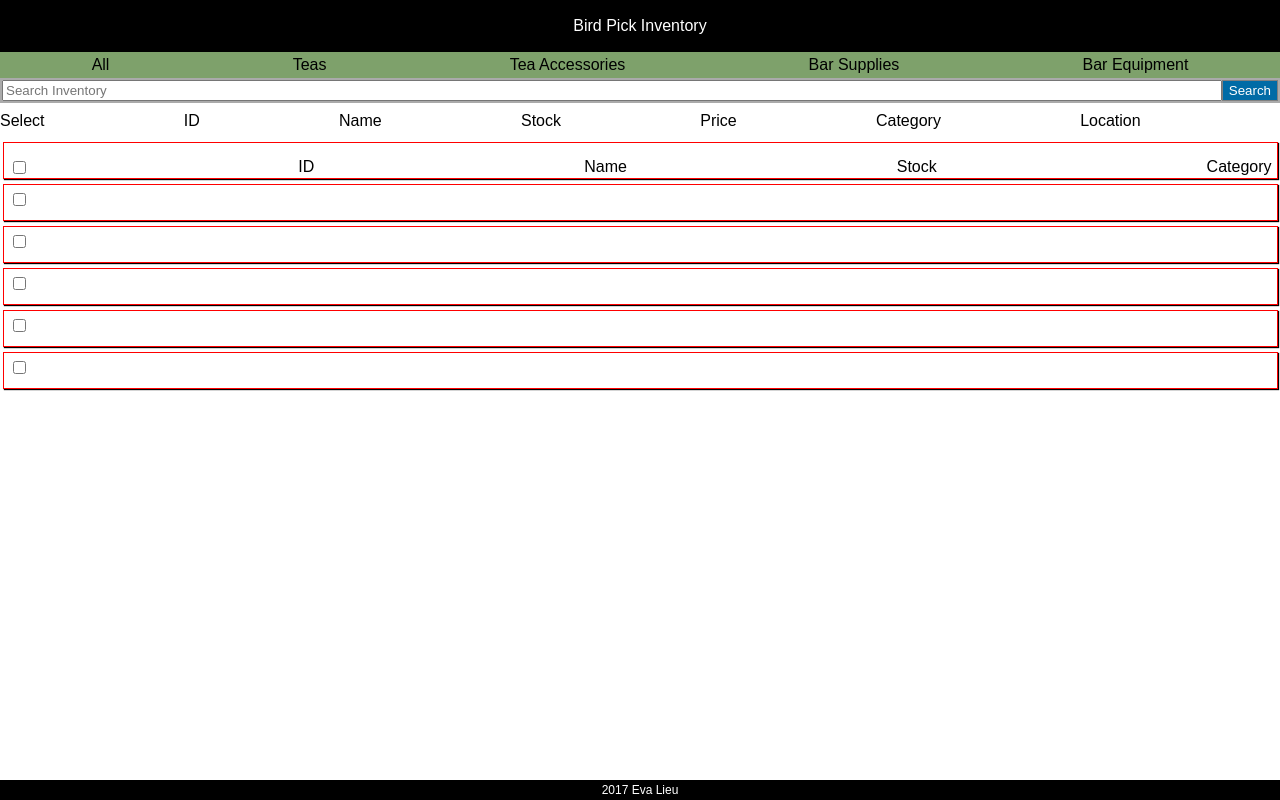
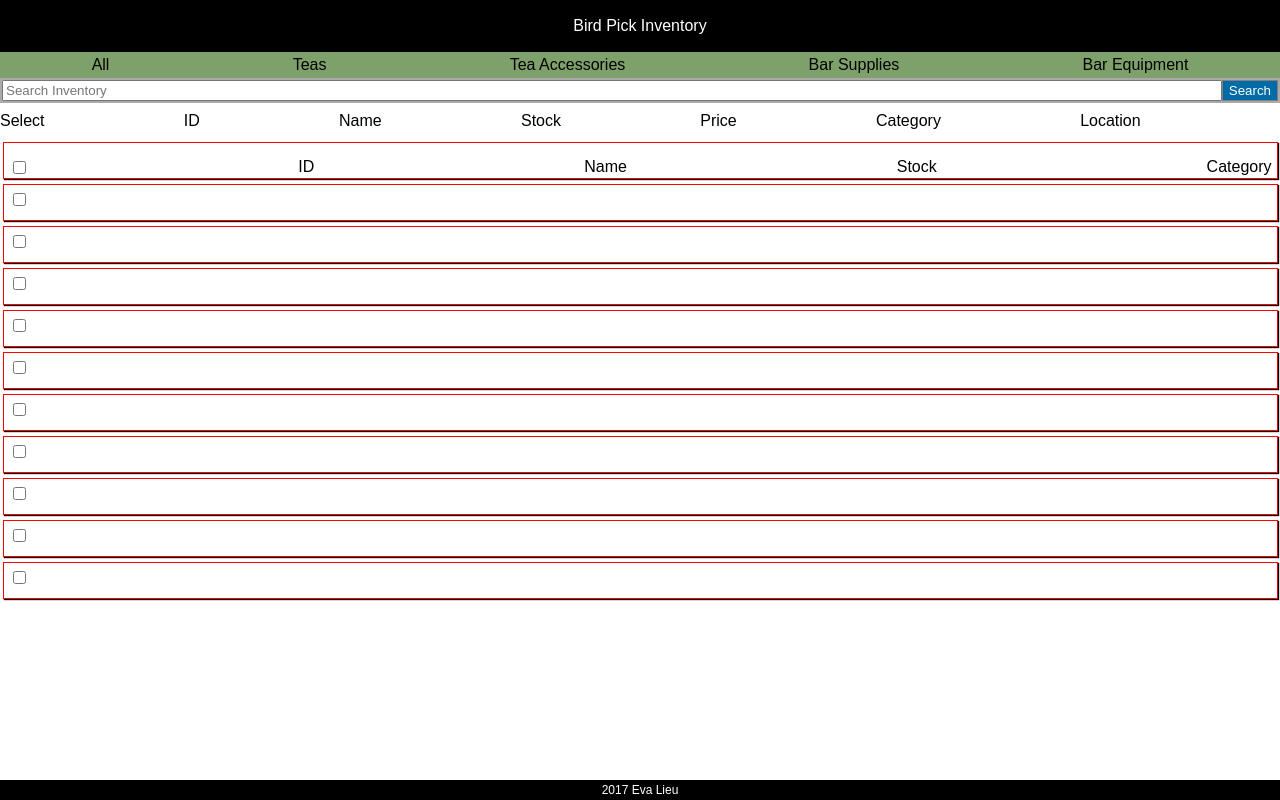
Before and after one commit to ievalieu/bp-inventory, a plain HTML site: page index.html in a window 1280 px wide. Drawn offline with Linux system fonts and the light colour scheme.

Commit message:
Add more item divs

```diff
--- a/index.html
+++ b/index.html
@@ -51,6 +51,11 @@
 		<div class="item"><input type="checkbox" name="#" value="#"></input></div>
 		<div class="item"><input type="checkbox" name="#" value="#"></input></div>
 		<div class="item"><input type="checkbox" name="#" value="#"></input></div>
+		<div class="item"><input type="checkbox" name="#" value="#"></input></div>
+		<div class="item"><input type="checkbox" name="#" value="#"></input></div>
+		<div class="item"><input type="checkbox" name="#" value="#"></input></div>
+		<div class="item"><input type="checkbox" name="#" value="#"></input></div>
+		<div class="item"><input type="checkbox" name="#" value="#"></input></div>
 	</section>
 	<footer><p>2017 Eva Lieu</p></footer>
 </body>
```
